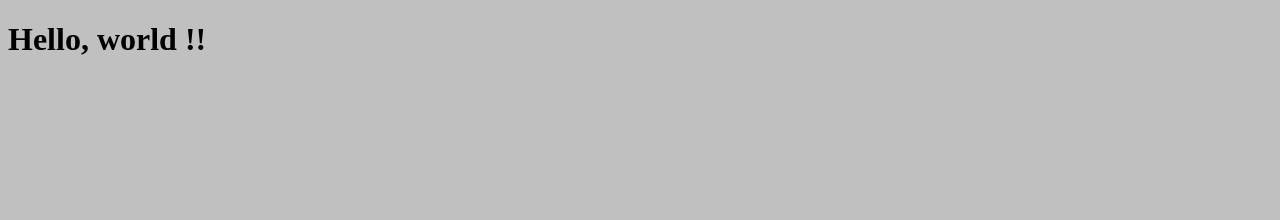
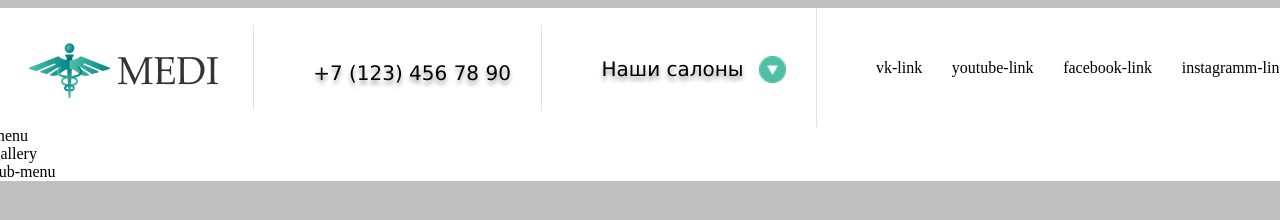
Before and after one commit to fedko-zhenja/mock-up_cosmetology, a plain HTML site: page index.html in a window 1280 px wide. Drawn offline with Linux system fonts and the light colour scheme.

Commit message:
Adding first version of header

```diff
--- a/index.html
+++ b/index.html
@@ -2,12 +2,32 @@
 <html>
 <head>
 <meta charset="UTF-8">
-<link rel="stylesheet" href="styles/style.css">
+<link rel="stylesheet" href="styles/style.css" href="">
 <title>Cosmetology</title>
 </head>
 <body>
-<h1>Hello, world !!</h1>
-
-
+<div class="content">
+    <header>
+        <div class="contacts-wrapper">
+            <div class="contacts">
+                <div class="logo"><img src="images/logo.png"></div>
+                <div class="number">+7 (123) 456 78 90</div>
+                <div class="salon"><p>Наши салоны</p><img id="img" src="images/Group 1.png"></div>
+                <div class="version"></div>
+                <div class="vk-link">vk-link</div>
+                <div class="youtube-link">youtube-link</div>
+                <div class="facebook-link">facebook-link</div>
+                <div class="instagramm-link">instagramm-link</div>
+            </div>
+        </div>
+        <div class="header-info">
+            <div class="menu">menu</div>
+            <div class="gallery">gallery</div>
+            <div class="sub-menu">sub-menu</div>
+        </div>
+    </header>
+    <main></main>
+    <footer></footer>
+</div>
 </body>
 </html>
--- a/styles/style.css
+++ b/styles/style.css
@@ -1,3 +1,61 @@
 body {
     background-color: silver;
+    display: flex;
+    justify-content: center;
 }
+
+.content {
+    width: 1920px;
+    background-color: white;
+}
+
+.contacts {
+    width: 1295px;
+    display: flex;
+    justify-content: space-between;
+    align-items: center;
+}
+
+.contacts-wrapper {
+    display: flex;
+    justify-content: center;
+}
+
+.logo {
+    padding: 18px 35px 7px;
+    border-left: 1px solid rgba(196, 196, 196, 0.5);
+    border-right: 1px solid rgba(196, 196, 196, 0.5);
+
+}
+
+.number {
+    padding: 36px 30px 26px;
+    border-right: 1px solid rgba(196, 196, 196, 0.5);
+    color: #000000;
+    font-family: Verdana;
+    font-size: 20px;
+    text-shadow: 0px 4px 4px rgba(0, 0, 0, 0.40);
+}
+
+.salon {
+    padding: 29px 30px 26px;
+    border-right: 1px solid rgba(196, 196, 196, 0.5);
+    color: #000000;
+    font-family: Verdana;
+    font-size: 20px;
+    text-shadow: 0px 4px 4px rgba(0, 0, 0, 0.40);
+    display: flex;
+    align-items: center;
+}
+
+.salon p {
+    margin-right: 15px;
+}
+
+#imgsalon {
+    display: inline;
+}
+
+ #img {
+width: 27px ;
+ }
```
Also changed, not shown: images/Group 1.png (added), images/facebook.png (added), images/instagram.png (added), images/logo.png (added), images/simple-line-icons_eye.png (added), images/vk.png (added), images/youtube.png (added).
